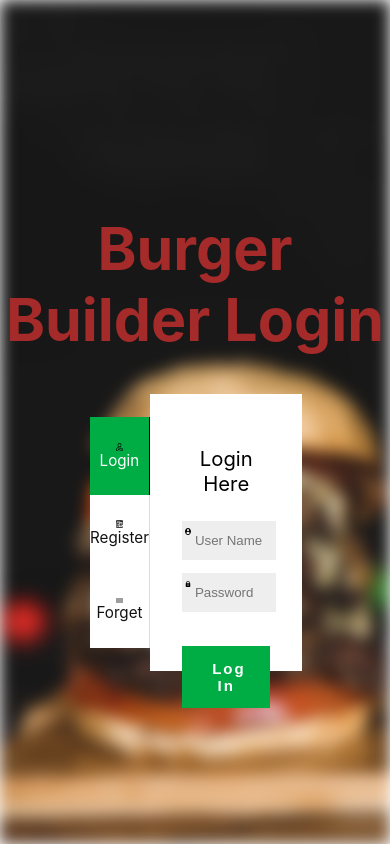
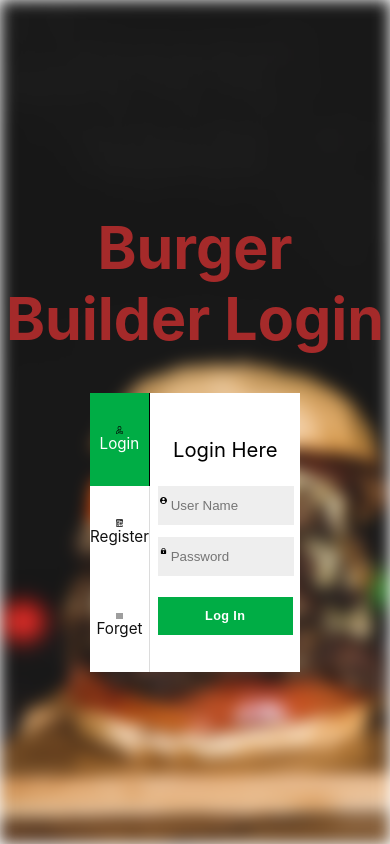
Before and after one commit to lakshyatyagi24/burgerbuilder, a React (Create React App) app: page / in a window 390 px wide. Built offline with nearby package versions, Linux system fonts and the light colour scheme; grey boxes are pictures that could not be loaded.

Commit message:
responsive loginpage

```diff
--- a/src/pages/Login.css
+++ b/src/pages/Login.css
@@ -8,9 +8,10 @@
 #left {
     color: #333;
     display: block;
-    margin: auto;
+    margin: 0;
     position: relative;
     float: left;
+    height: 32.8vh;
 }
 
 #login:checked+label {
@@ -31,6 +32,7 @@
     width: 12.3vw;
     z-index: 100;
     text-align: center;
+    height: 5vh;
 
 
     background: #00ad45;
@@ -43,6 +45,7 @@
     background: #fff;
     border-right: 1px solid #dcdcdc;
     cursor: pointer;
+    height: 5vh;
     display: flex;
     flex-direction: column;
     justify-content: center;
@@ -57,6 +60,7 @@
 }
 
 #forget {
+    height: 5vh;
     background: #fff;
     border-right: 1px solid #dcdcdc;
     cursor: pointer;
@@ -75,9 +79,9 @@
 
 #login_page {
     width: 39vw;
-    height: 32.8vh;
+    height: 33vh;
     background: #fff;
-    padding: 2em;
+    padding: 2.8vh 2vw;
     display: block;
     margin: 0;
     position: relative;
@@ -89,12 +93,12 @@
     color: #000;
     font-size: 2.4vh;
     text-align: center;
-    margin-bottom: 1.2em;
+    margin-bottom: 2.8vh;
     font-weight: 400;
 }
 
 #userName {
-    margin-bottom: 1em;
+    margin-bottom: 1.4vh;
     padding: 1.3vh 0vw 1.3vh 3vw;
     border: 1px solid #eee;
     background: #eee;
@@ -112,14 +116,14 @@
     position: absolute;
     left: 0;
     top: 0.8vh;
-    padding: 0.1vh 0.6vw;
+    padding: 0.5vh 0.6vw;
     color: #aaa;
     width: 1.75vw;
 
 }
 
 #password {
-    margin-bottom: 1em;
+    margin-bottom: 1.4vh;
     padding: 1.3vh 0vw 1.3vh 3vw;
     border: 1px solid #eee;
     background: #eee;
@@ -137,7 +141,7 @@
     position: absolute;
     left: 0;
     top: 0.8vh;
-    padding: 0.1vh 0.6vw;
+    padding: 0.5vh 0.6vw;
     color: #aaa;
     width: 1.75vw;
 
@@ -145,7 +149,7 @@
 
 
 #submit {
-    margin: 2.3em auto 0;
+    margin: 2.6vh 0 0 0;
     background: #00ad45;
     border: none;
     cursor: pointer;
@@ -153,10 +157,10 @@
     transition: 0.5s all;
     display: block;
     color: #fff;
-    padding: 14px 30px;
+    padding: 1.4vh 2.4vw;
     border-radius: 0;
-    font-size: 15px;
-    letter-spacing: 2px;
+    font-size: 1.5vh;
+    letter-spacing: 0.1vw;
     width: 100%;
 }
 
```
